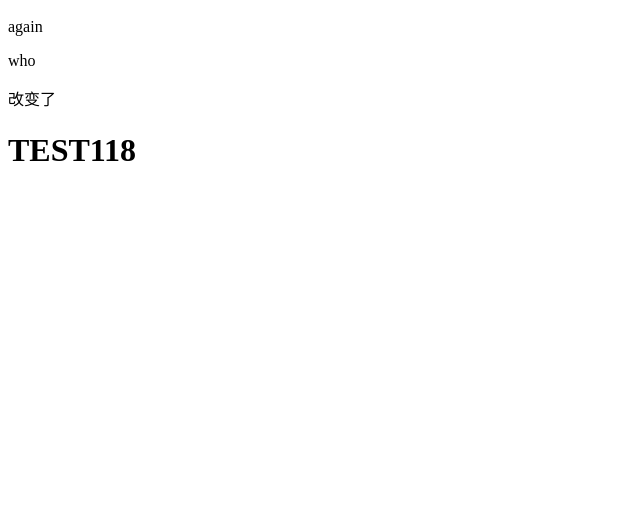
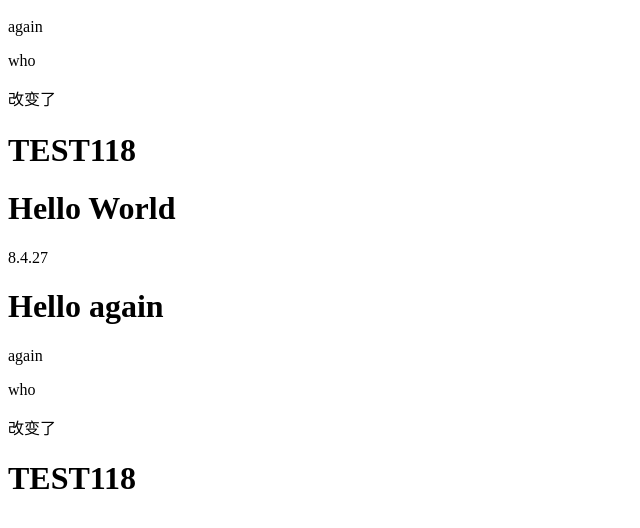
Before and after one commit to fengzhengwlc/php-test, a PHP site: page / in a window 1280 px wide. Shown: the part 146-674 px from the top of the page, without its empty margins (0-640 px from the left). Run offline with PHP 8.4, Linux system fonts and the light colour scheme.

Commit message:
Update index.php

```diff
--- a/index.php
+++ b/index.php
@@ -6,4 +6,11 @@ echo "<p>again</p>";
 echo "<p>who</p>";
 echo "<p>改变了</p>";
 echo "<h1>TEST118</h1>";
+echo "<H1>Hello World</H1>";
+echo phpversion();
+echo "<H1>Hello again</h1>";
+echo "<p>again</p>";
+echo "<p>who</p>";
+echo "<p>改变了</p>";
+echo "<h1>TEST118</h1>";
 ?>
```
